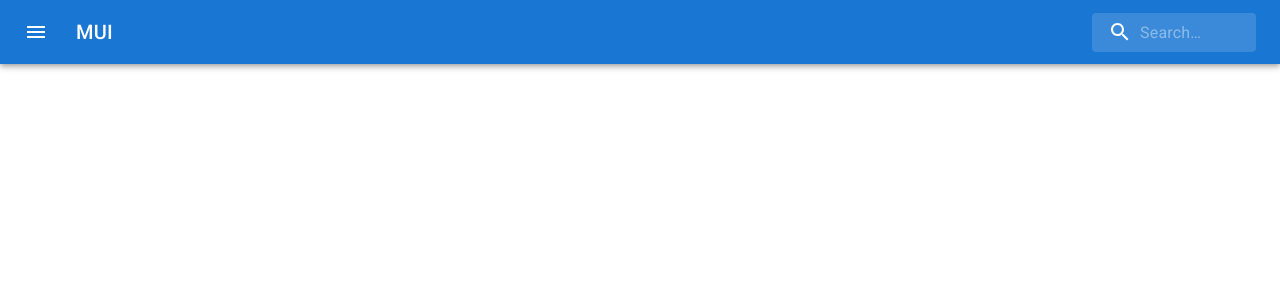
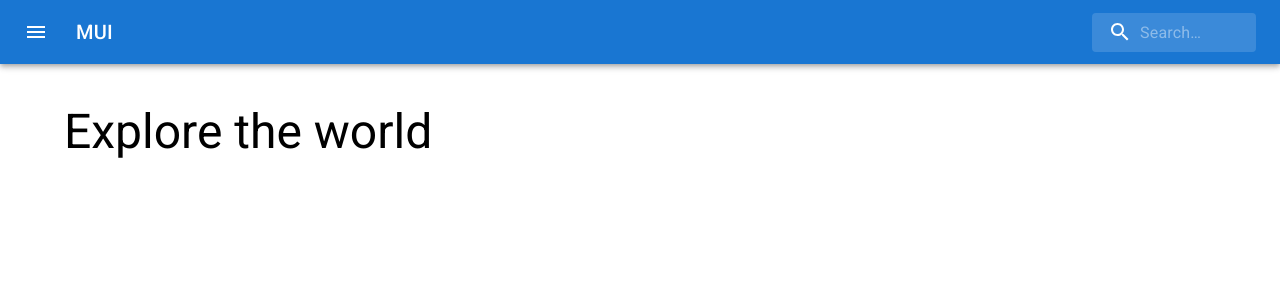
Before and after one commit to webceyhan/react-tourism-app, a React (Vite) app: page /tour/1 in a window 1280 px wide. Before the commit this address had no page. Shown: the top 300 px of the page. Built offline with nearby package versions, Linux system fonts and the light colour scheme.

Commit message:
basic tour page added

```diff
--- a/src/App.jsx
+++ b/src/App.jsx
@@ -1,6 +1,7 @@
 import { BrowserRouter, Route, Routes } from 'react-router-dom';
 import { SearchAppBar } from './components/AppBar';
 import { Home } from './pages/Home';
+import { Tour } from './pages/Tour';
 import './App.css';
 
 export const App = () => {
@@ -9,6 +10,7 @@ export const App = () => {
             <SearchAppBar />
             <Routes>
                 <Route path="/" element={<Home />} />
+                <Route path="/tour/:id" element={<Tour />} />
             </Routes>
         </BrowserRouter>
     );
--- /dev/null
+++ b/src/pages/Tour.jsx
@@ -0,0 +1,12 @@
+import Container from '@mui/material/Container';
+import Typography from '@mui/material/Typography';
+
+export const Tour = () => {
+    return (
+        <Container sx={{ marginY: 5 }}>
+            <Typography variant="h3" mt={5} mb={3}>
+                Explore the world
+            </Typography>
+        </Container>
+    );
+};
```
